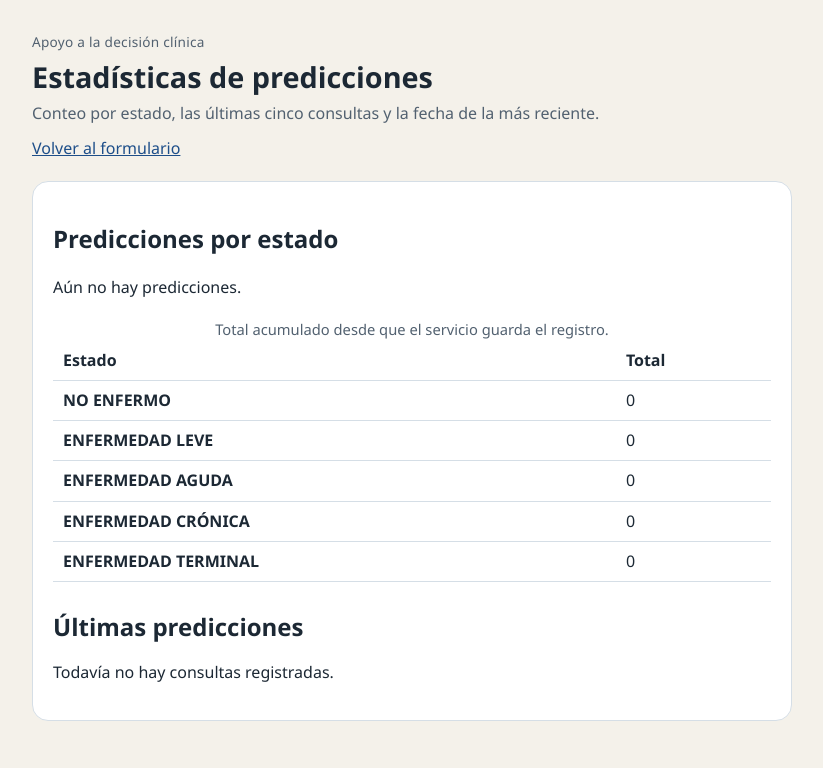
After one commit to juankamn/valoracion-sintomas-mlops-U2, a Flask app: page /estadisticas in a window 1280 px wide. The commit adds this page. Shown: the top 768 px of the page, without its empty margins (228-1051 px from the left). Run offline with Flask 3, Linux system fonts and the light colour scheme.

Commit message:
feat: persist prediction statistics
Store each valid prediction in a text log and expose counts, the last five predictions, and the latest timestamp through the API and the web page.

```diff
--- a/app.py
+++ b/app.py
@@ -16,13 +16,15 @@ from predictor import (
     read_features,
     rule_lines,
 )
+from stats_store import record, report, resolve_path
 
 FORM_KEYS = ("fiebre", "intensidad_dolor", "dias_sintomas", "numero_sintomas")
 
 
-def create_app() -> Flask:
+def create_app(stats_file_path: str | None = None) -> Flask:
     app = Flask(__name__)
     app.json.ensure_ascii = False
+    app.config["STATS_FILE_PATH"] = resolve_path(stats_file_path)
 
     @app.get("/")
     def index():
@@ -35,6 +37,7 @@ def create_app() -> Flask:
         except PredictionInputError as exc:
             body = _view(error=str(exc), error_field=exc.field, form_values=_sticky(request.form))
             return render_template("index.html", **body), 400
+        record(result, app.config["STATS_FILE_PATH"])
         body = _view(result=result, form_values=_sticky(request.form))
         return render_template("index.html", **body)
 
@@ -44,7 +47,16 @@ def create_app() -> Flask:
             result = _from_mapping(_request_mapping())
         except PredictionInputError as exc:
             return jsonify({"error": str(exc)}), 400
+        record(result, app.config["STATS_FILE_PATH"])
         return jsonify(_payload(result))
+
+    @app.get("/api/estadisticas")
+    def stats_api():
+        return jsonify(report(app.config["STATS_FILE_PATH"]))
+
+    @app.get("/estadisticas")
+    def stats_page():
+        return render_template("estadisticas.html", **report(app.config["STATS_FILE_PATH"]))
 
     @app.get("/salud")
     def health():
--- a/static/estilos.css
+++ b/static/estilos.css
@@ -42,6 +42,10 @@ h1 {
 .bajada {
   margin: 0;
   color: var(--secundario);
+}
+
+.enlace-reporte {
+  margin: 12px 0 0;
 }
 
 .tarjeta {
@@ -203,6 +207,23 @@ a {
   color: var(--foco);
 }
 
+.tabla-reporte {
+  width: 100%;
+  border-collapse: collapse;
+}
+
+.tabla-reporte th,
+.tabla-reporte td {
+  padding: 8px 10px;
+  text-align: left;
+  border-bottom: 1px solid var(--linea);
+  vertical-align: top;
+}
+
+.contenedor-tabla {
+  overflow-x: auto;
+}
+
 input:focus,
 button:focus-visible,
 summary:focus-visible,
--- /dev/null
+++ b/stats_store.py
@@ -0,0 +1,81 @@
+"""Registro en texto de cada predicción válida y el reporte que sale de ese archivo."""
+
+from __future__ import annotations
+
+import json
+import os
+import threading
+from datetime import datetime
+from pathlib import Path
+
+from predictor import STATES, Prediction
+
+_WRITE_LOCK = threading.Lock()
+
+
+def resolve_path(configured: str | os.PathLike[str] | None = None) -> str:
+    """Elige la ruta del registro: argumento, STATS_FILE_PATH o data/predictions_log.jsonl."""
+    if configured:
+        return str(configured)
+    from_env = os.environ.get("STATS_FILE_PATH")
+    if from_env:
+        return from_env
+    return str(Path("data") / "predictions_log.jsonl")
+
+
+def record(result: Prediction, path: str | os.PathLike[str]) -> None:
+    """Agrega una predicción válida al archivo. No llama al clasificador."""
+    destination = Path(path)
+    destination.parent.mkdir(parents=True, exist_ok=True)
+    entry = {
+        "fecha": datetime.now().astimezone().isoformat(timespec="seconds"),
+        "estado": result.state,
+        "entrada": {
+            "fiebre": result.fever_celsius,
+            "intensidad_dolor": result.pain_intensity,
+            "dias_sintomas": result.symptom_days,
+            "numero_sintomas": result.symptom_count,
+        },
+    }
+    line = json.dumps(entry, ensure_ascii=False)
+    with _WRITE_LOCK:
+        with destination.open("a", encoding="utf-8") as handle:
+            handle.write(line + "\n")
+
+
+def report(path: str | os.PathLike[str]) -> dict[str, object]:
+    """Cuenta por estado, las últimas cinco predicciones y la fecha de la última.
+
+    Si el archivo no existe o está vacío, cada estado queda en 0, la lista
+    queda vacía y la fecha queda en None.
+    """
+    counts = {state: 0 for state in STATES}
+    entries = _read_entries(Path(path))
+    for entry in entries:
+        state = entry.get("estado")
+        if isinstance(state, str) and state in counts:
+            counts[state] += 1
+    last_five = entries[-5:]
+    latest = last_five[-1]["fecha"] if last_five else None
+    return {
+        "conteos": counts,
+        "ultimas_predicciones": last_five,
+        "fecha_ultima_prediccion": latest,
+    }
+
+
+def _read_entries(path: Path) -> list[dict[str, object]]:
+    if not path.is_file():
+        return []
+    entries: list[dict[str, object]] = []
+    for raw_line in path.read_text(encoding="utf-8").splitlines():
+        line = raw_line.strip()
+        if not line:
+            continue
+        try:
+            parsed = json.loads(line)
+        except json.JSONDecodeError:
+            continue
+        if isinstance(parsed, dict) and isinstance(parsed.get("fecha"), str):
+            entries.append(parsed)
+    return entries
--- /dev/null
+++ b/templates/estadisticas.html
@@ -0,0 +1,83 @@
+<!DOCTYPE html>
+<html lang="es">
+<head>
+  <meta charset="utf-8">
+  <meta name="viewport" content="width=device-width, initial-scale=1">
+  <title>Estadísticas de predicciones</title>
+  <link rel="stylesheet" href="{{ url_for('static', filename='estilos.css') }}">
+</head>
+<body>
+  <div class="pagina">
+    <header class="encabezado">
+      <p class="sobrelinea">Apoyo a la decisión clínica</p>
+      <h1>Estadísticas de predicciones</h1>
+      <p class="bajada">Conteo por estado, las últimas cinco consultas y la fecha de la más reciente.</p>
+      <p class="enlace-reporte"><a href="{{ url_for('index') }}">Volver al formulario</a></p>
+    </header>
+
+    <main class="tarjeta">
+      <section aria-labelledby="titulo-conteos">
+        <h2 id="titulo-conteos">Predicciones por estado</h2>
+        {% if fecha_ultima_prediccion %}
+        <p>Última predicción: <time datetime="{{ fecha_ultima_prediccion }}">{{ fecha_ultima_prediccion }}</time></p>
+        {% else %}
+        <p>Aún no hay predicciones.</p>
+        {% endif %}
+        <div class="contenedor-tabla">
+          <table class="tabla-reporte">
+            <caption class="pista">Total acumulado desde que el servicio guarda el registro.</caption>
+            <thead>
+              <tr>
+                <th scope="col">Estado</th>
+                <th scope="col">Total</th>
+              </tr>
+            </thead>
+            <tbody>
+              {% for estado, total in conteos.items() %}
+              <tr>
+                <th scope="row">{{ estado }}</th>
+                <td>{{ total }}</td>
+              </tr>
+              {% endfor %}
+            </tbody>
+          </table>
+        </div>
+      </section>
+
+      <section class="reglas" aria-labelledby="titulo-recientes">
+        <h2 id="titulo-recientes">Últimas predicciones</h2>
+        {% if ultimas_predicciones %}
+        <div class="contenedor-tabla">
+          <table class="tabla-reporte">
+            <thead>
+              <tr>
+                <th scope="col">Fecha</th>
+                <th scope="col">Estado</th>
+                <th scope="col">Fiebre</th>
+                <th scope="col">Dolor</th>
+                <th scope="col">Días</th>
+                <th scope="col">Síntomas</th>
+              </tr>
+            </thead>
+            <tbody>
+              {% for prediccion in ultimas_predicciones %}
+              <tr>
+                <td><time datetime="{{ prediccion.fecha }}">{{ prediccion.fecha }}</time></td>
+                <td>{{ prediccion.estado }}</td>
+                <td>{{ prediccion.entrada.fiebre }}</td>
+                <td>{{ prediccion.entrada.intensidad_dolor }}</td>
+                <td>{{ prediccion.entrada.dias_sintomas }}</td>
+                <td>{{ prediccion.entrada.numero_sintomas }}</td>
+              </tr>
+              {% endfor %}
+            </tbody>
+          </table>
+        </div>
+        {% else %}
+        <p>Todavía no hay consultas registradas.</p>
+        {% endif %}
+      </section>
+    </main>
+  </div>
+</body>
+</html>
--- a/templates/index.html
+++ b/templates/index.html
@@ -12,6 +12,7 @@
       <p class="sobrelinea">Apoyo a la decisión clínica</p>
       <h1>Valoración de síntomas</h1>
       <p class="bajada">Introduzca los datos del episodio. El servicio responde con uno de cinco estados. La decisión sigue siendo del médico.</p>
+      <p class="enlace-reporte"><a href="{{ url_for('stats_page') }}">Ver estadísticas de predicciones</a></p>
     </header>
 
     <main class="tarjeta">
```
Also changed, not shown: tests/test_estadisticas.py (added, +79 -0 lines), README.md, 3 other files.
